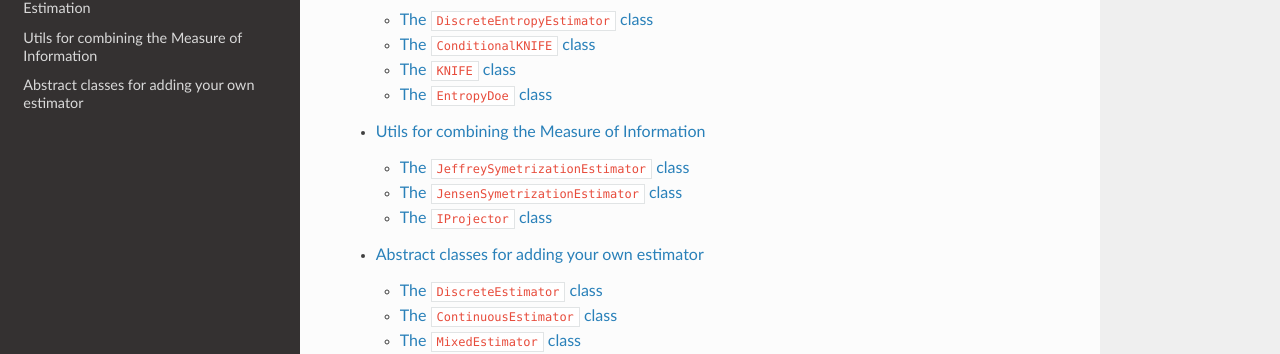
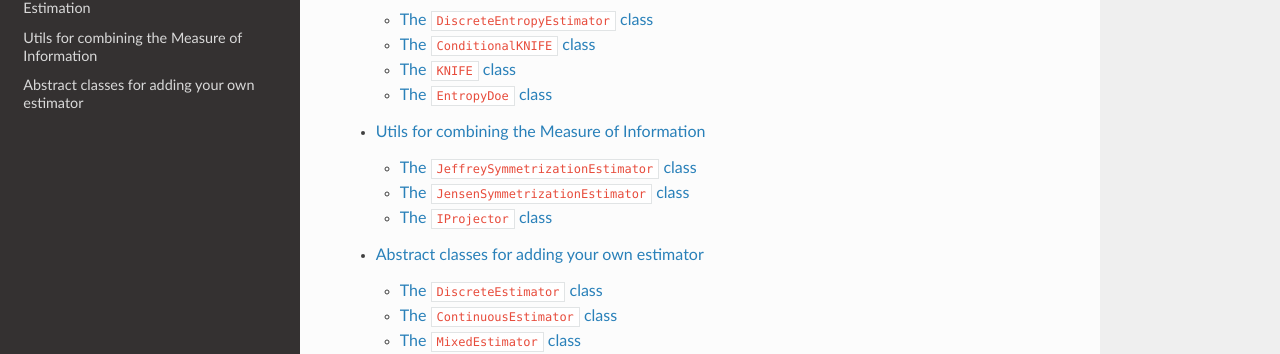
Before and after one commit to PierreColombo/PIME_old, a Sphinx documentation site: the page built from docs/source/index.rst, in a window 1280 px wide and 900 px high, scrolled down 918 px. Shown: the part 357-711 px from the top of the window. Built offline with Sphinx 7.4.7 and the Read the Docs theme 2.0.0, drawn with Linux system fonts in a browser that asks for light colours; pages that are not in the unit, such as notebooks, are missing from menus.

Commit message:
Symmetrization Typo Fix

```diff
--- a/docs/source/api.rst
+++ b/docs/source/api.rst
@@ -189,16 +189,16 @@ Utils for combining the Measure of Information
 ----------------------------------------------
 
 
-The ``JeffreySymetrizationEstimator`` class
+The ``JeffreySymmetrizationEstimator`` class
 *****************************
-.. autoclass:: pimms.misc.JeffreySymetrizationEstimator
+.. autoclass:: pimms.misc.JeffreySymmetrizationEstimator
     :members:
     :undoc-members:
     :show-inheritance:
 
-The ``JensenSymetrizationEstimator`` class
+The ``JensenSymmetrizationEstimator`` class
 *****************************
-.. autoclass:: pimms.misc.JensenSymetrizationEstimator
+.. autoclass:: pimms.misc.JensenSymmetrizationEstimator
     :members:
     :undoc-members:
     :show-inheritance:
```
Also changed, not shown: 1 other file.
